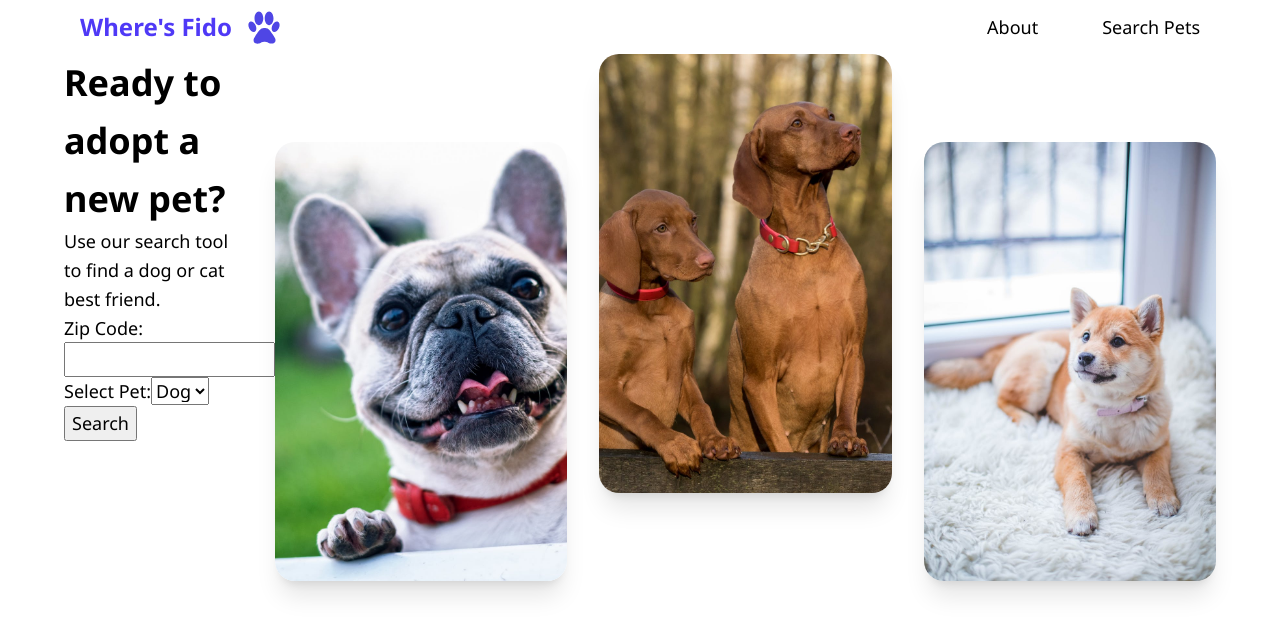
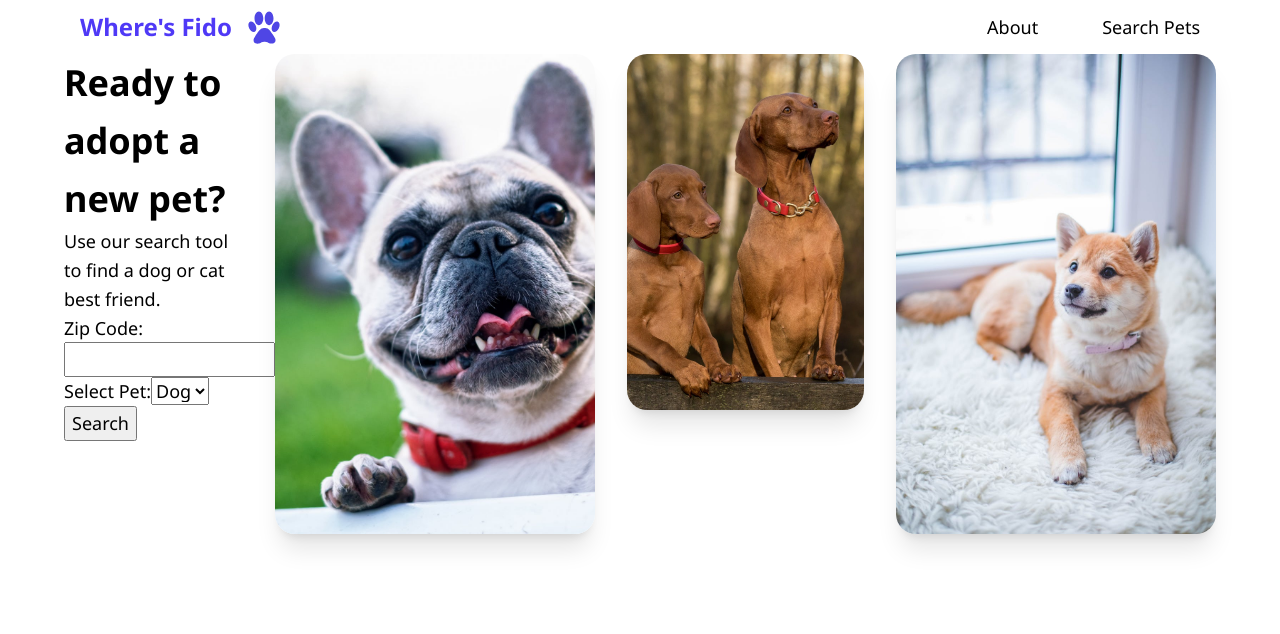
Before and after one commit to apcurran/wheres-fido-app, a React (Vite) app in the folder client/: page /pets-search in a window 1280 px wide. Shown: the top 634 px of the page. Built offline with nearby package versions, Linux system fonts and the light colour scheme; the HTML template or start-up script is replaced by a standard one.

Commit message:
Adjust alignment of imgs in adoption img group

```diff
--- a/client/src/pages/search-pets/SearchPets.css
+++ b/client/src/pages/search-pets/SearchPets.css
@@ -16,7 +16,7 @@
         /* as a parent property */
         display: grid;
         column-gap: 2rem;
-        grid-template-columns: repeat(auto-fit, minmax(10rem, 1fr));
+        grid-template-columns: 1fr 1.2fr 1fr;
 
         img {
             border-radius: 20px;
@@ -25,7 +25,12 @@
 
         img:nth-child(1),
         img:nth-child(3) {
-            margin-block-start: 30%;
+            max-width: 20rem;
+            align-self: end;
+        }
+
+        img:nth-child(1) {
+            justify-self: end;
         }
     }
 }
```
